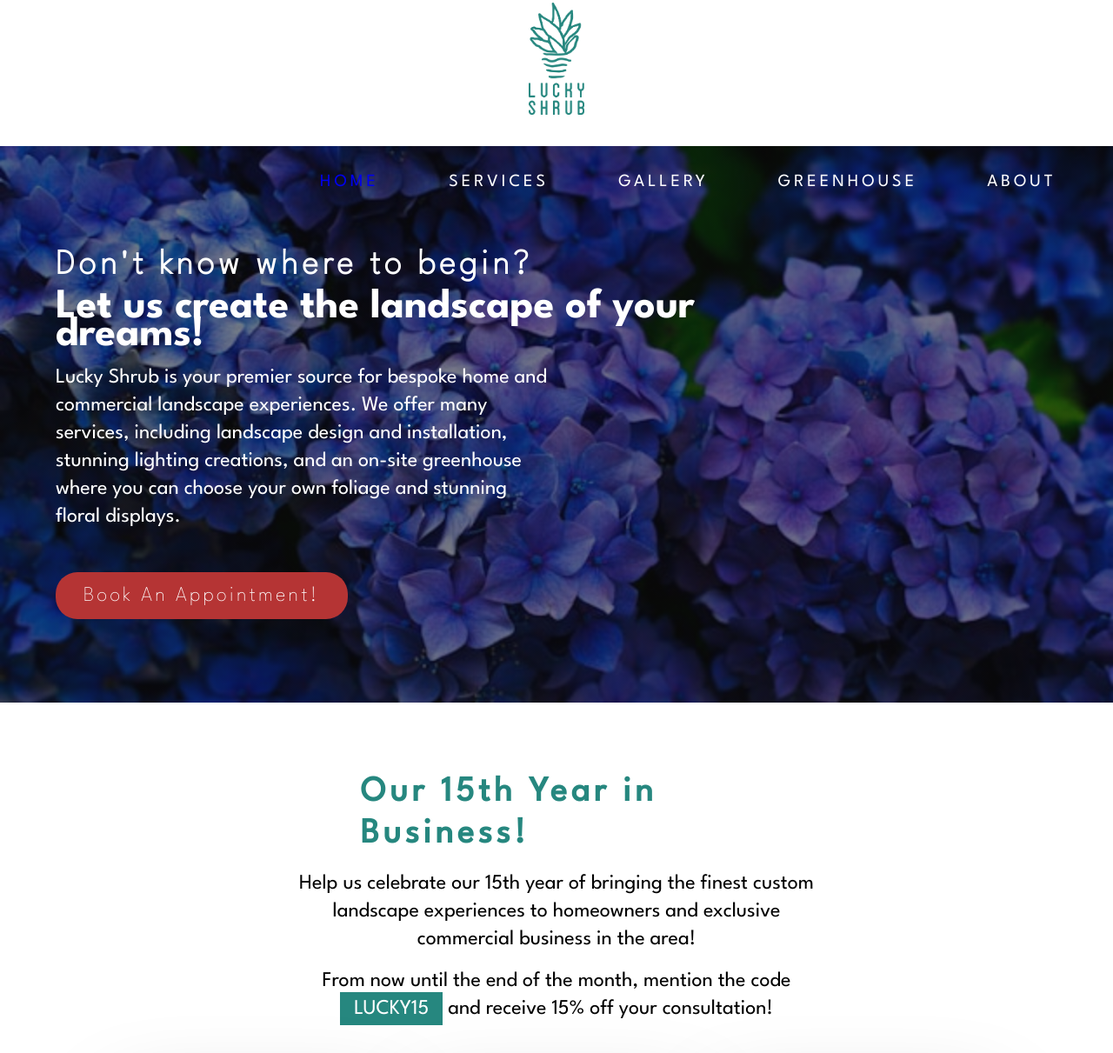
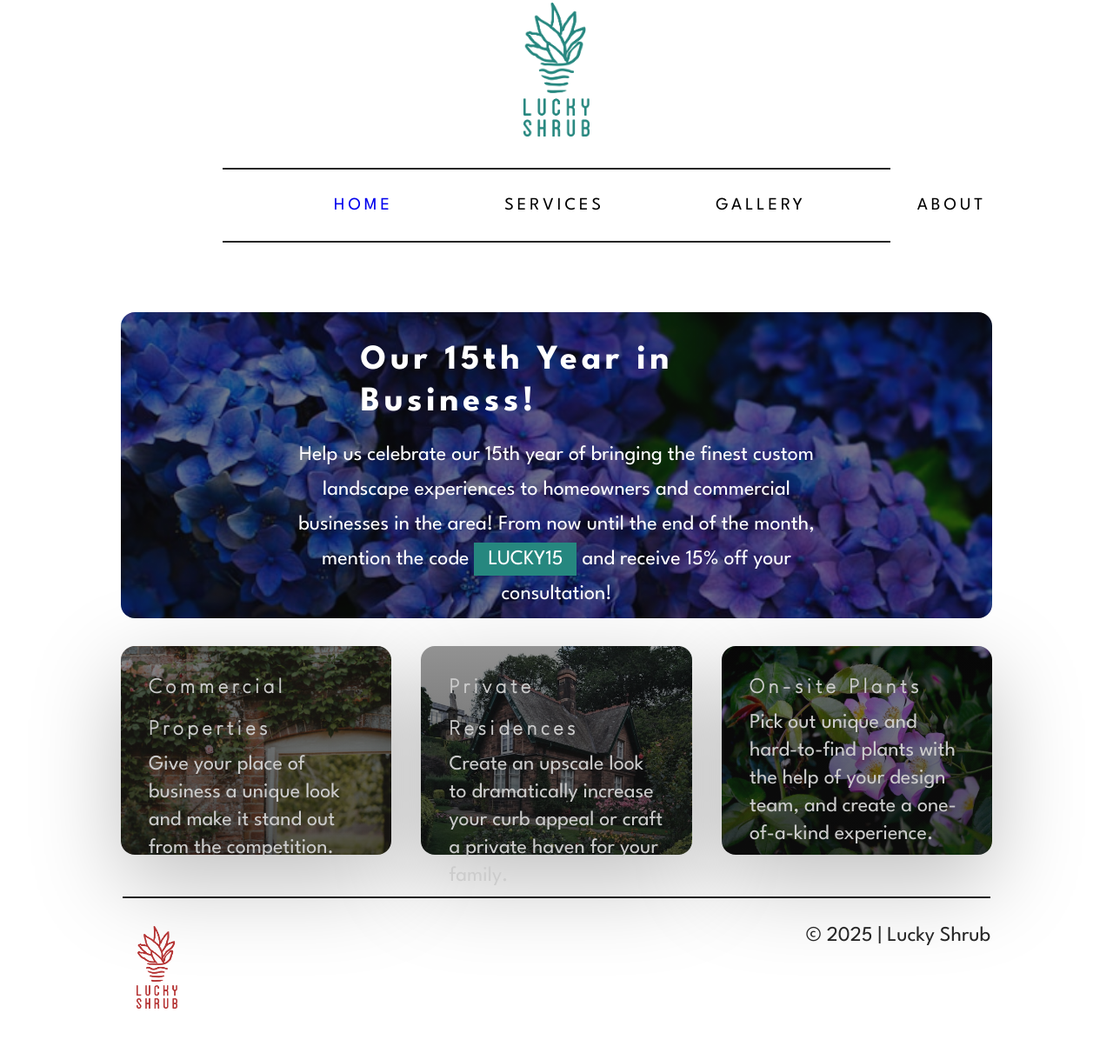
Before and after one commit to rspatz/lucky-shrub, a plain HTML site: page index.html in a window 1280 px wide. Shown: the part 29-1240 px from the top of the page at 87% size. Drawn offline with Linux system fonts and the light colour scheme.

Commit message:
Improved layout, fixed footer content

```diff
--- a/css/style.css
+++ b/css/style.css
@@ -10,6 +10,7 @@
   --white: #fff;
   --black: #000;
   --light-grey: #ccc;
+  --dark-grey: #262626;
 }
 
 /***** FONTS *****/
@@ -61,7 +62,7 @@ p {
 
 /* Logo */
 .main-logo {
-  width: 5%;
+  width: 6%;
   margin: 2rem auto;
 }
 
@@ -70,13 +71,6 @@ p {
 }
 
 /* Header */
-.header {
-  height: 40rem;
-  background: linear-gradient(rgba(16, 16, 16, 0.5), rgba(16, 16, 16, 0.5)),
-    url(../img/gaetano-cessati-CCy2UFLO1Mg-unsplash.jpg);
-  background-size: cover;
-}
-
 .copy {
   width: 60%;
   margin: 2rem 0 0 4rem;
@@ -109,12 +103,14 @@ p {
 .main-nav {
   display: flex;
   font-family: 'LeagueSpartan-Regular';
-  color: var(--white);
+  color: var(--black);
   font-size: 1.25rem;
   text-transform: uppercase;
   letter-spacing: 0.25rem;
-  width: 55%;
+  width: 60%;
   margin: 0 auto;
+  border-top: 2px solid var(--dark-grey);
+  border-bottom: 2px solid var(--dark-grey);
 }
 
 .main-nav li {
@@ -127,8 +123,17 @@ p {
 }
 
 .main-nav a {
-  margin-left: 5rem;
+  margin-left: 8rem;
   text-decoration: none;
+  cursor: pointer;
+}
+
+.main-nav a:hover {
+  color: var(--green);
+}
+
+.main-nav a:active {
+  color: var(--red);
 }
 
 /* Main Content */
@@ -142,20 +147,26 @@ p {
 .promotion {
   width: 87%;
   height: 20rem;
+  padding-top: 2rem;
   margin: 1rem auto;
+  border-radius: 1rem;
+  background: linear-gradient(rgba(16, 16, 16, 0.5), rgba(16, 16, 16, 0.5)),
+    url(../img/gaetano-cessati-CCy2UFLO1Mg-unsplash.jpg);
+  background-size: cover;
 }
 
 .promotion h2 {
-  font-family: 'LeagueSpartan-Regular';
-  color: var(--green);
+  font-family: 'LeagueSpartan-Bold';
+  color: var(--white);
   width: 45%;
   margin: 0 auto;
 }
 
 .promotion p {
+  color: var(--white);
   width: 60%;
   margin: 1rem auto;
-  line-height: 2rem;
+  line-height: 2.5rem;
   text-align: center;
 }
 
@@ -169,7 +180,7 @@ span {
 .info-cards {
   display: flex;
   width: 90%;
-  margin: 1rem auto;
+  margin: 2rem auto;
   margin-bottom: 0;
 }
 
@@ -180,8 +191,8 @@ span {
   height: 15rem;
   background: red;
   margin: 0 auto;
-  border-radius: 0.5rem;
-  box-shadow: 0 3.2rem 6.4rem rgba(0, 0, 0, 0.25);
+  border-radius: 1rem;
+  box-shadow: 0 2rem 6.4rem rgba(0, 0, 0, 0.25);
 }
 
 .card-1:hover,
@@ -193,27 +204,27 @@ span {
 }
 
 .card-copy {
-  margin: 1rem 2rem;
+  margin: 1.5rem 2rem;
   color: var(--light-grey);
   line-height: 2rem;
 }
 
 .card-1 {
-  background: linear-gradient(rgba(16, 16, 16, 0.45), rgba(16, 16, 16, 0.45)),
+  background: linear-gradient(rgba(16, 16, 16, 0.45), rgba(16, 16, 16, 0.7)),
     url('../img/annie-spratt-cmm7Dcz3ztU-unsplash.jpg');
   background-size: cover;
   background-position: center;
 }
 
 .card-2 {
-  background: linear-gradient(rgba(16, 16, 16, 0.45), rgba(16, 16, 16, 0.45)),
+  background: linear-gradient(rgba(16, 16, 16, 0.45), rgba(16, 16, 16, 0.7)),
     url('../img/abby-rurenko-uOYak90r4L0-unsplash.jpg');
   background-size: cover;
-  background-position: center;
+  background-position: bottom;
 }
 
 .card-3 {
-  background: linear-gradient(rgba(16, 16, 16, 0.45), rgba(16, 16, 16, 0.45)),
+  background: linear-gradient(rgba(16, 16, 16, 0.45), rgba(16, 16, 16, 0.7)),
     url('../img/abhishek-jain-Dj5umFUxLps-unsplash.jpg');
   background-size: cover;
   background-position: center;
@@ -222,16 +233,19 @@ span {
 /* Footer */
 .footer {
   display: flex;
+  width: 78%;
   height: 17rem;
   margin: 0 auto;
-  background-color: #262626;
+  border-top: solid 2px var(--dark-grey);
 }
 
 .footer-logo img {
   width: 6%;
-  margin: 2rem 0 2rem 12rem;
+  margin: 2rem 0 0 1rem;
 }
 
 .copyright p {
-  color: var(--white);
+  margin: 2rem 0;
+  color: var(--dark-grey);
+  white-space: nowrap;
 }
--- a/index.html
+++ b/index.html
@@ -7,49 +7,32 @@
     <title>Lucky Shrub | Home</title>
   </head>
   <body>
+    <header class="header">
       <div class="main-logo">
         <img src="img/green-logo.png" alt="Green Lucky Shrub logo" />
       </div>
+    </header>
 
-    <header class="header">
     <nav class="main-nav">
       <ul>
         <li><a href="index.html">Home</a></li>
         <li><a href="#"></a>Services</li>
         <li><a href="#"></a>Gallery</li>
-          <li><a href="#"></a>Greenhouse</li>
         <li><a href="#"></a>About</li>
       </ul>
     </nav>
 
-      <div class="copy">
-        <h2>Don't know where to begin?</h2>
-        <h1>Let us create the landscape of your dreams!</h1>
-
-        <p>
-          Lucky Shrub is your premier source for bespoke home and commercial
-          landscape experiences. We offer many services, including landscape
-          design and installation, stunning lighting creations, and an on-site
-          greenhouse where you can choose your own foliage and stunning floral
-          displays.
-        </p>
-
-        <button>Book An Appointment!</button>
-      </div>
-    </header>
-
     <section class="main-content">
       <section class="promotion">
+        <article>
           <h2>Our 15th Year in Business!</h2>
           <p>
             Help us celebrate our 15th year of bringing the finest custom
-          landscape experiences to homeowners and exclusive commercial business
-          in the area!
-        </p>
-        <p>
-          From now until the end of the month, mention the code
+            landscape experiences to homeowners and commercial businesses in the
+            area! From now until the end of the month, mention the code
             <span>Lucky15</span> and receive 15% off your consultation!
           </p>
+        </article>
       </section>
 
       <section class="info-cards">
@@ -76,8 +59,7 @@
             <h3>On-site Plants</h3>
             <p>
               Pick out unique and hard-to-find plants with the help of your
-              design team, and transform your home or business into a
-              one-of-a-kind experience.
+              design team, and create a one-of-a-kind experience.
             </p>
           </div>
         </div>
@@ -89,7 +71,7 @@
         <img src="img/red-logo.png" alt="Red Lucky Shrub footer logo" />
       </section>
       <section class="copyright">
-        <p>&copy; 2025 Lucky Shrub. All Rights Reserved.</p>
+        <p>&copy; 2025 | Lucky Shrub</p>
       </section>
     </footer>
   </body>
```
Also changed, not shown: 1 other file. Lines whose indentation alone changed are shown as unchanged.
